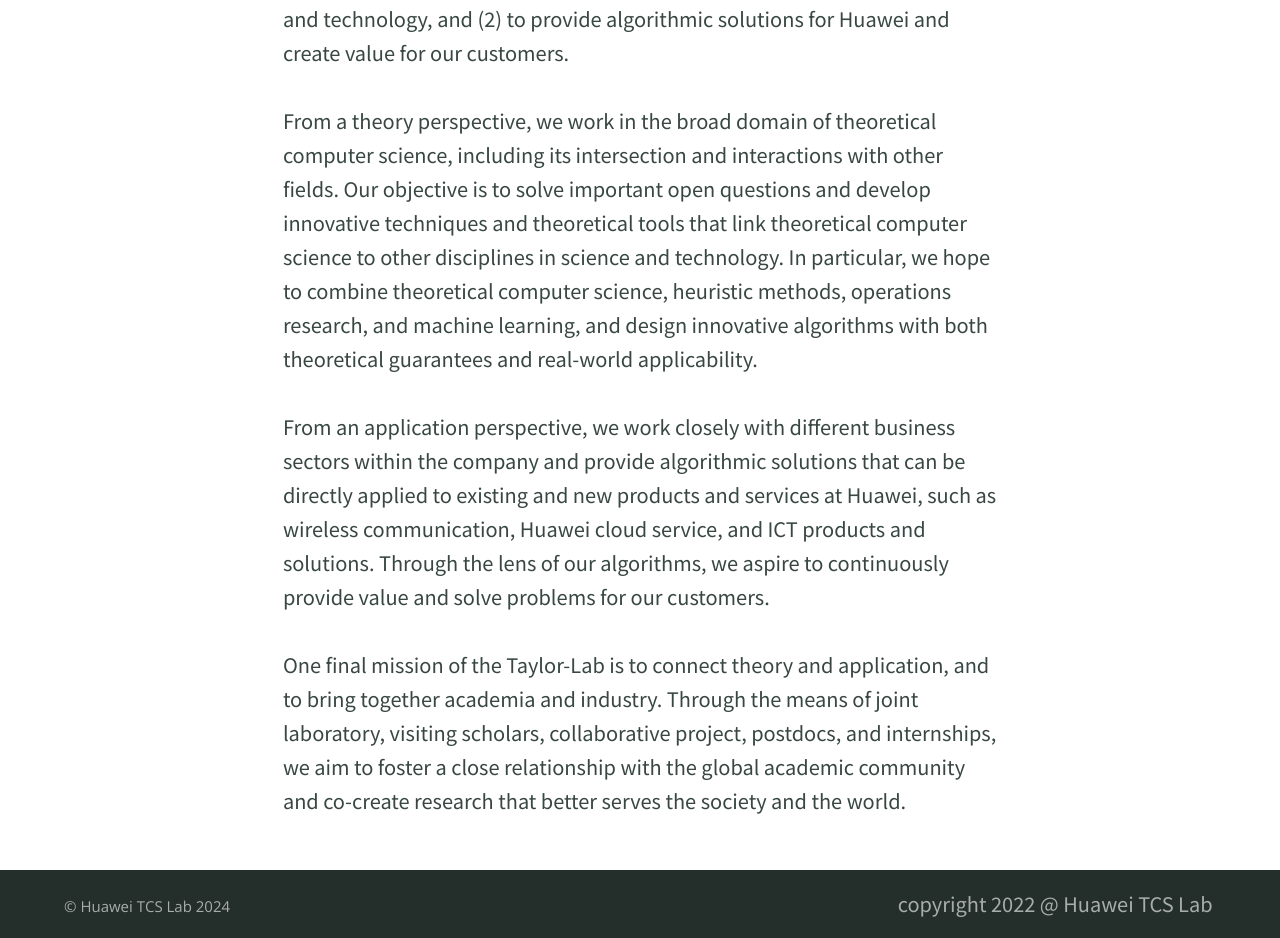
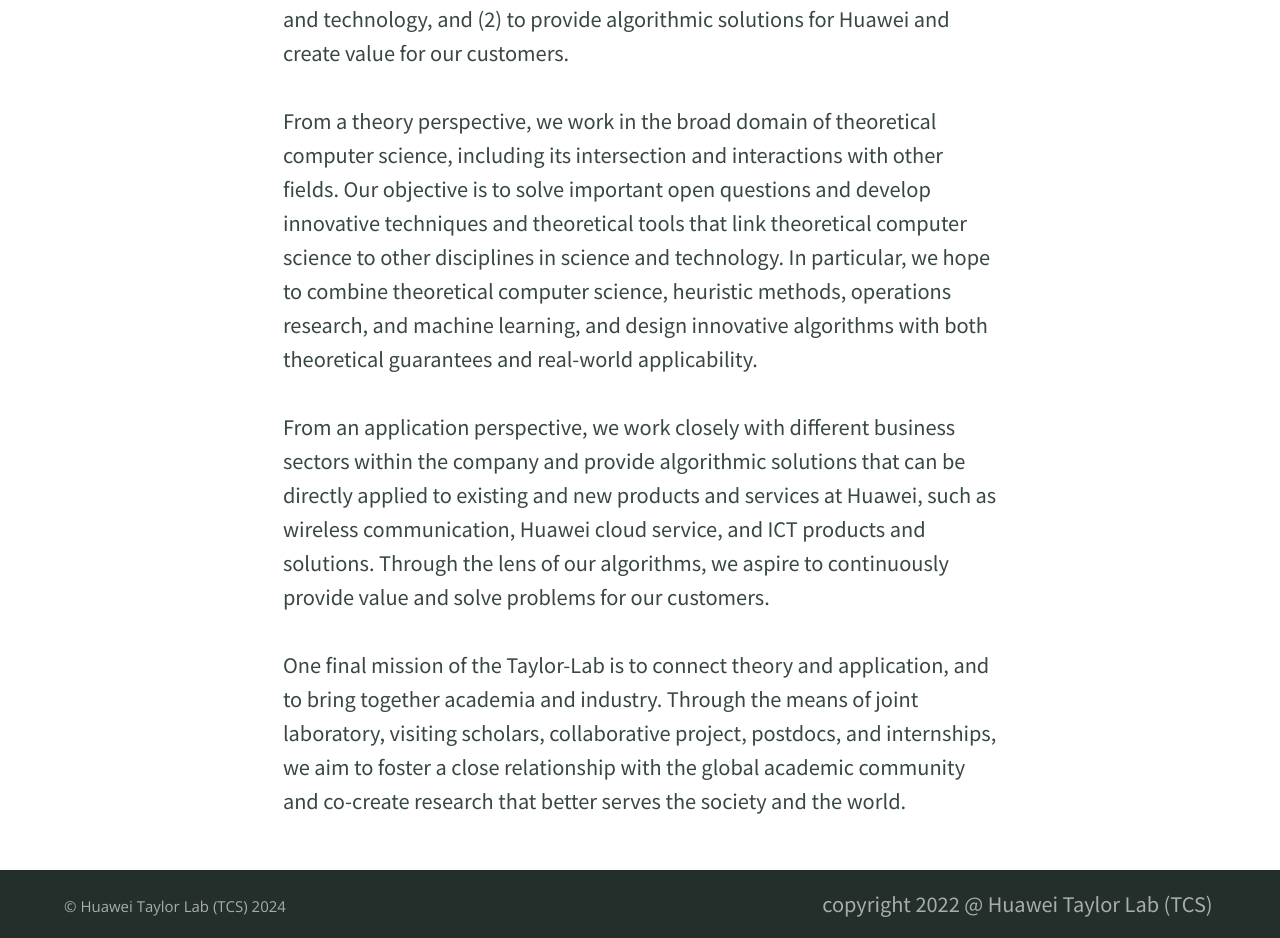
Before and after one commit to shawnpoo/shawnpoo.github.io, a Jekyll site: the page built from index.md, in a window 1280 px wide. Shown: the part 628-1566 px from the top of the page. Built offline with Jekyll 4.4.1, drawn with Linux system fonts in a browser that asks for light colours.

Commit message:
Update _config.yml
tcs -> taylor

```diff
--- a/_config.yml
+++ b/_config.yml
@@ -142,9 +142,9 @@
 # 7. Site settings
 encoding: utf-8 # Make sure the encoding is right
 lang: en-US # Set the site language
-title: "Huawei TCS Lab" # Site name or title, also used in jekyll-seo-tag
+title: "Huawei Taylor Lab (TCS)" # Site name or title, also used in jekyll-seo-tag
 logo: "/assets/logos/tcs_logo.png" # Site logo, also used in jekyll-seo-tag
-description: "Huawei TCS Lab web page"
+description: "Huawei Taylor Lab (TCS) web page"
 url: "https://www.tcs-lab.com" # Site url, also used in jekyll-seo-tag
 baseurl: ""
 baseurl_zh: "/zh"
@@ -195,7 +195,7 @@
   url: /zh/default/
 
 navigation_footer:
-- title: copyright 2022 @ Huawei TCS Lab
+- title: copyright 2022 @ Huawei Taylor Lab (TCS)
   url: https://www.tcs-lab.com
 
 social_links: # Appears in sidebar. Set the urls then uncomment and comment out as desired
```
